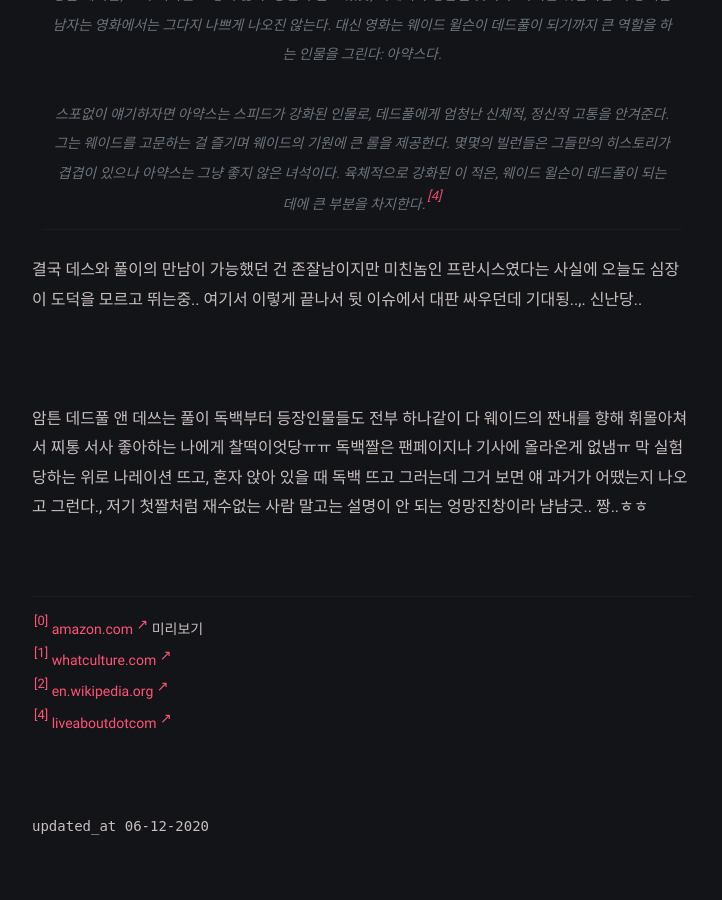
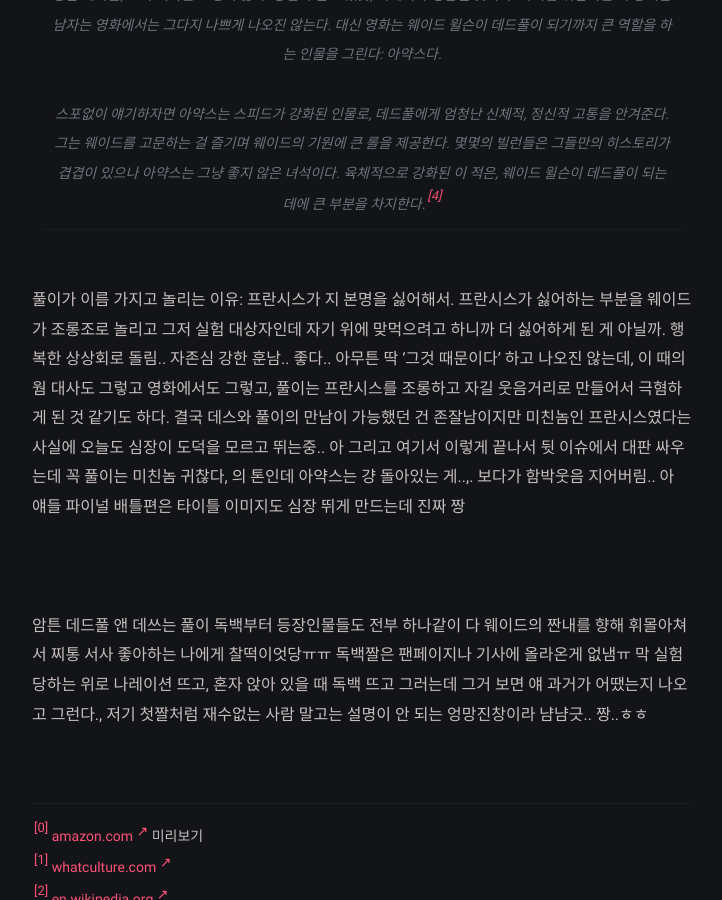
Before and after one commit to iwdstry/yeieje, a Jekyll site: the page built from _posts/2020-12-06-issue-review.md, in a window 1280 px wide and 900 px high, scrolled down 3926 px. Shown: the whole window, without its empty margins (278-1000 px from the left). Built offline with Jekyll 4.4.1, drawn with Linux system fonts in a browser that asks for light colours; some web fonts are replaced.

Commit message:
Create 2020-12-06-issue-review.md

```diff
--- a/_posts/2020-12-06-issue-review.md
+++ b/_posts/2020-12-06-issue-review.md
@@ -58,7 +58,7 @@ tag: [Review]
 몇몇의 빌런들은 그들만의 히스토리가 겹겹이 있으나 아약스는 그냥 좋지 않은 녀석이다.
 육체적으로 강화된 이 적은, 웨이드 윌슨이 데드풀이 되는 데에 큰 부분을 차지한다.</small><sup id="4">[[4]](#4-ref)</sup>
 
-결국 데스와 풀이의 만남이 가능했던 건 존잘남이지만 미친놈인 프란시스였다는 사실에 오늘도 심장이 도덕을 모르고 뛰는중.. 여기서 이렇게 끝나서 뒷 이슈에서 대판 싸우던데 기대됭..,. 신난당..
+<br/> 풀이가 이름 가지고 놀리는 이유: 프란시스가 지 본명을 싫어해서. 프란시스가 싫어하는 부분을 웨이드가 조롱조로 놀리고 그저 실험 대상자인데 자기 위에 맞먹으려고 하니까 더 싫어하게 된 게 아닐까. 행복한 상상회로 돌림.. 자존심 강한 훈남.. 좋다.. 아무튼 딱 '그것 때문이다' 하고 나오진 않는데, 이 때의 웜 대사도 그렇고 영화에서도 그렇고, 풀이는 프란시스를 조롱하고 자길 웃음거리로 만들어서 극혐하게 된 것 같기도 하다. 결국 데스와 풀이의 만남이 가능했던 건 존잘남이지만 미친놈인 프란시스였다는 사실에 오늘도 심장이 도덕을 모르고 뛰는중.. 아 그리고 여기서 이렇게 끝나서 뒷 이슈에서 대판 싸우는데 꼭 풀이는 미친놈 귀찮다, 의 톤인데 아약스는 걍 돌아있는 게..,. 보다가 함박웃음 지어버림.. 아 얘들 파이널 배틀편은 타이틀 이미지도 심장 뛰게 만드는데 진짜 짱
 
 
 <br/><br/>
```
